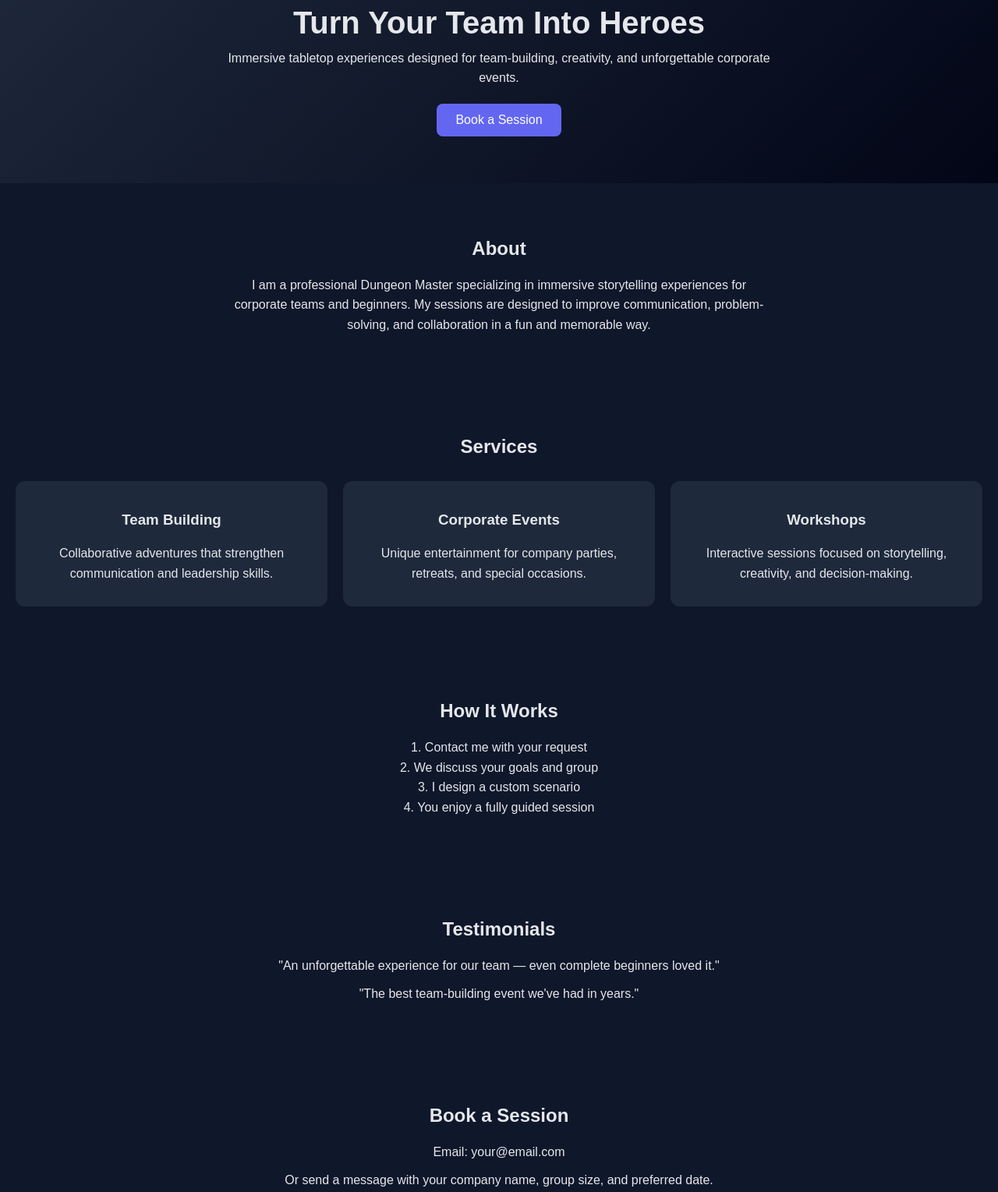
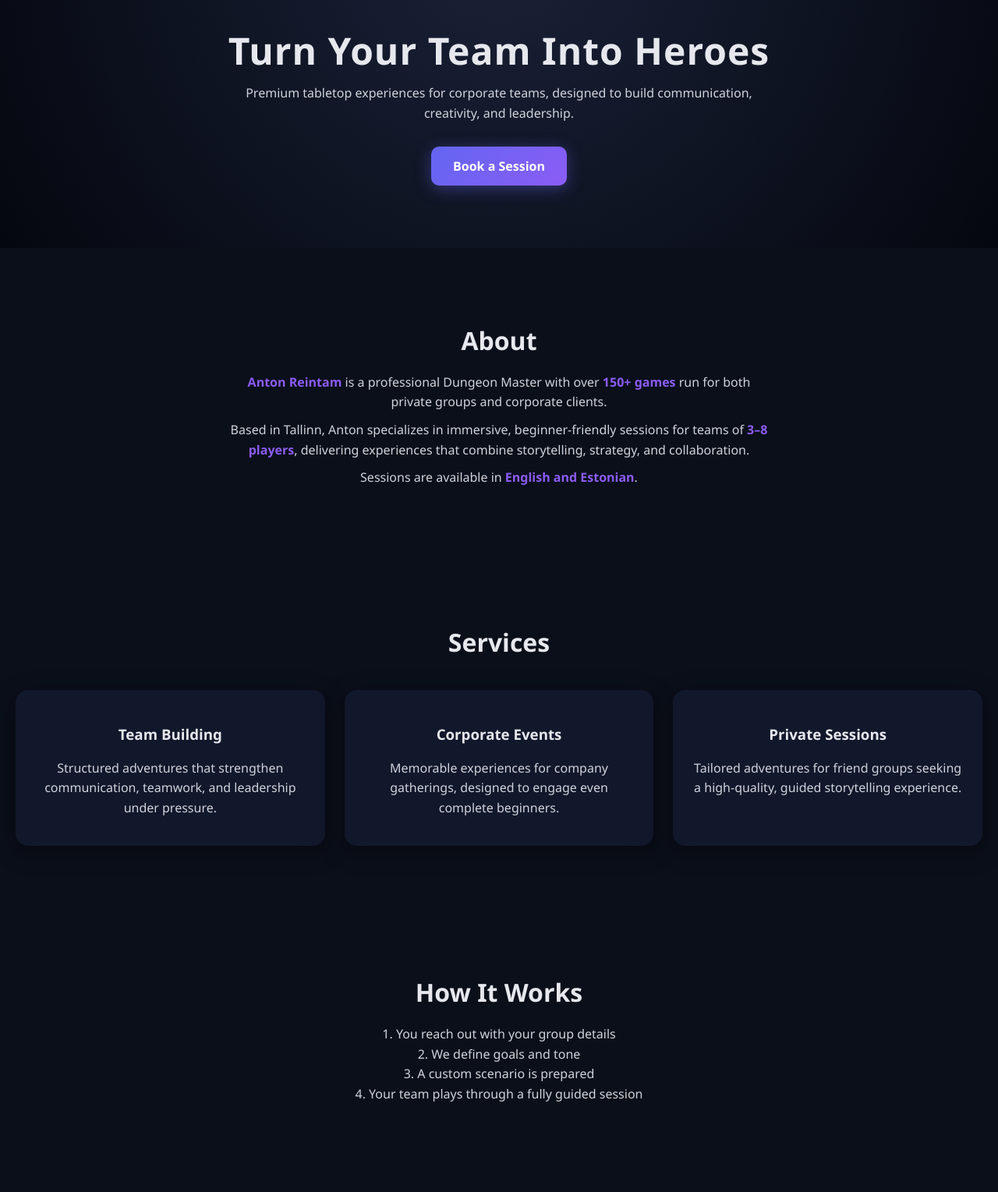
Before and after one commit to Kitsune-Pharma/TTRPG-Website, a plain HTML site: page index.html in a window 1280 px wide. Shown: the part 80-1609 px from the top of the page at 78% size. Drawn offline with Linux system fonts and the light colour scheme.

Commit message:
Update index.html

```diff
--- a/index.html
+++ b/index.html
@@ -3,59 +3,75 @@
 <head>
   <meta charset="UTF-8">
   <meta name="viewport" content="width=device-width, initial-scale=1.0">
-  <title>Professional Dungeon Master | Corporate Events</title>
+  <title>Anton Reintam | Corporate Dungeon Master</title>
   <style>
     body {
       margin: 0;
-      font-family: Arial, sans-serif;
-      background-color: #0f172a;
-      color: #e5e7eb;
+      font-family: 'Segoe UI', Tahoma, Geneva, Verdana, sans-serif;
+      background-color: #0b0f1a;
+      color: #e6e8ee;
     }
     header {
-      padding: 60px 20px;
+      padding: 80px 20px;
       text-align: center;
-      background: linear-gradient(135deg, #1e293b, #020617);
+      background: radial-gradient(circle at top, #1a2238, #05070f);
     }
     h1 {
-      font-size: 2.5rem;
+      font-size: 3rem;
       margin-bottom: 10px;
+      letter-spacing: 1px;
+    }
+    h2 {
+      font-size: 2rem;
+      margin-bottom: 20px;
     }
     p {
       max-width: 700px;
       margin: 10px auto;
       line-height: 1.6;
-    }
-    .cta {
-      margin-top: 20px;
+      color: #cfd3dc;
     }
     .cta a {
-      background: #6366f1;
+      background: linear-gradient(135deg, #6366f1, #8b5cf6);
       color: white;
-      padding: 12px 24px;
+      padding: 14px 28px;
       text-decoration: none;
-      border-radius: 8px;
+      border-radius: 10px;
       display: inline-block;
+      margin-top: 20px;
+      font-weight: bold;
+      box-shadow: 0 4px 20px rgba(99,102,241,0.4);
     }
     section {
-      padding: 50px 20px;
+      padding: 70px 20px;
       text-align: center;
     }
     .grid {
       display: grid;
-      grid-template-columns: repeat(auto-fit, minmax(250px, 1fr));
-      gap: 20px;
-      margin-top: 30px;
+      grid-template-columns: repeat(auto-fit, minmax(260px, 1fr));
+      gap: 25px;
+      margin-top: 40px;
     }
     .card {
-      background: #1e293b;
-      padding: 20px;
-      border-radius: 12px;
+      background: #12182b;
+      padding: 25px;
+      border-radius: 16px;
+      box-shadow: 0 8px 30px rgba(0,0,0,0.4);
+      transition: transform 0.2s ease;
+    }
+    .card:hover {
+      transform: translateY(-5px);
+    }
+    .highlight {
+      color: #8b5cf6;
+      font-weight: bold;
     }
     footer {
       padding: 30px;
       text-align: center;
-      background: #020617;
+      background: #05070f;
       font-size: 0.9rem;
+      color: #9aa3b2;
     }
   </style>
 </head>
@@ -63,7 +79,7 @@
 
 <header>
   <h1>Turn Your Team Into Heroes</h1>
-  <p>Immersive tabletop experiences designed for team-building, creativity, and unforgettable corporate events.</p>
+  <p>Premium tabletop experiences for corporate teams, designed to build communication, creativity, and leadership.</p>
   <div class="cta">
     <a href="#contact">Book a Session</a>
   </div>
@@ -71,7 +87,9 @@
 
 <section>
   <h2>About</h2>
-  <p>I am a professional Dungeon Master specializing in immersive storytelling experiences for corporate teams and beginners. My sessions are designed to improve communication, problem-solving, and collaboration in a fun and memorable way.</p>
+  <p><span class="highlight">Anton Reintam</span> is a professional Dungeon Master with over <span class="highlight">150+ games</span> run for both private groups and corporate clients.</p>
+  <p>Based in Tallinn, Anton specializes in immersive, beginner-friendly sessions for teams of <span class="highlight">3–8 players</span>, delivering experiences that combine storytelling, strategy, and collaboration.</p>
+  <p>Sessions are available in <span class="highlight">English and Estonian</span>.</p>
 </section>
 
 <section>
@@ -79,41 +97,42 @@
   <div class="grid">
     <div class="card">
       <h3>Team Building</h3>
-      <p>Collaborative adventures that strengthen communication and leadership skills.</p>
+      <p>Structured adventures that strengthen communication, teamwork, and leadership under pressure.</p>
     </div>
     <div class="card">
       <h3>Corporate Events</h3>
-      <p>Unique entertainment for company parties, retreats, and special occasions.</p>
+      <p>Memorable experiences for company gatherings, designed to engage even complete beginners.</p>
     </div>
     <div class="card">
-      <h3>Workshops</h3>
-      <p>Interactive sessions focused on storytelling, creativity, and decision-making.</p>
+      <h3>Private Sessions</h3>
+      <p>Tailored adventures for friend groups seeking a high-quality, guided storytelling experience.</p>
     </div>
   </div>
 </section>
 
 <section>
   <h2>How It Works</h2>
-  <p>1. Contact me with your request<br>
-     2. We discuss your goals and group<br>
-     3. I design a custom scenario<br>
-     4. You enjoy a fully guided session</p>
+  <p>1. You reach out with your group details<br>
+     2. We define goals and tone<br>
+     3. A custom scenario is prepared<br>
+     4. Your team plays through a fully guided session</p>
 </section>
 
 <section>
-  <h2>Testimonials</h2>
-  <p>"An unforgettable experience for our team — even complete beginners loved it."</p>
-  <p>"The best team-building event we've had in years."</p>
+  <h2>Why It Works</h2>
+  <p>Unlike traditional team-building, tabletop roleplaying creates real decision-making moments, where communication, leadership, and creativity naturally emerge.</p>
+  <p>The result is an experience that is not only engaging—but genuinely useful.</p>
 </section>
 
 <section id="contact">
   <h2>Book a Session</h2>
-  <p>Email: your@email.com</p>
-  <p>Or send a message with your company name, group size, and preferred date.</p>
+  <p>Email: anton.reintam@gmail.com</p>
+  <p>Location: Tallinn, Estonia</p>
+  <p>Send your company name, group size, and preferred date to get started.</p>
 </section>
 
 <footer>
-  <p>© 2026 Professional Dungeon Master</p>
+  <p>© 2026 Anton Reintam | Professional Dungeon Master</p>
 </footer>
 
 </body>
```
